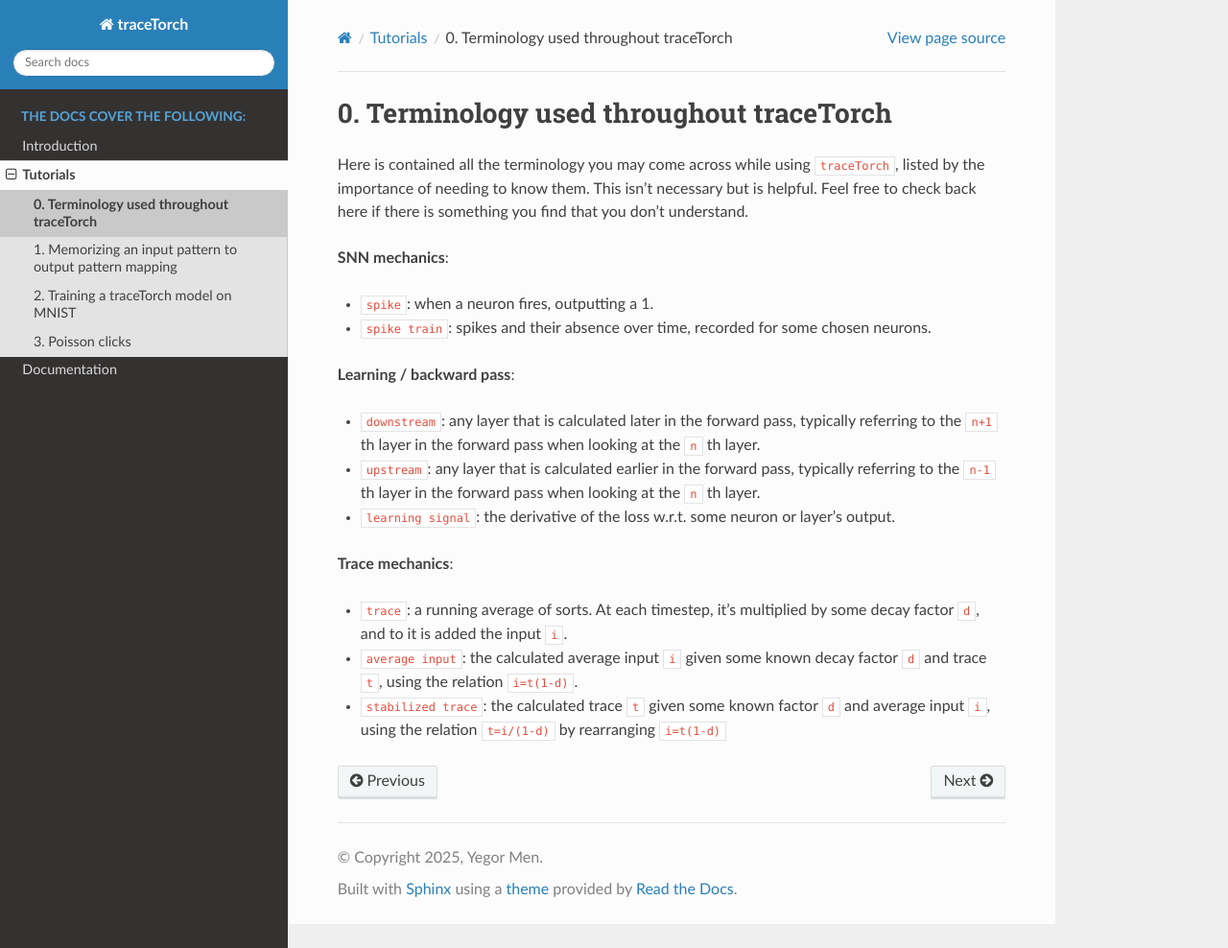
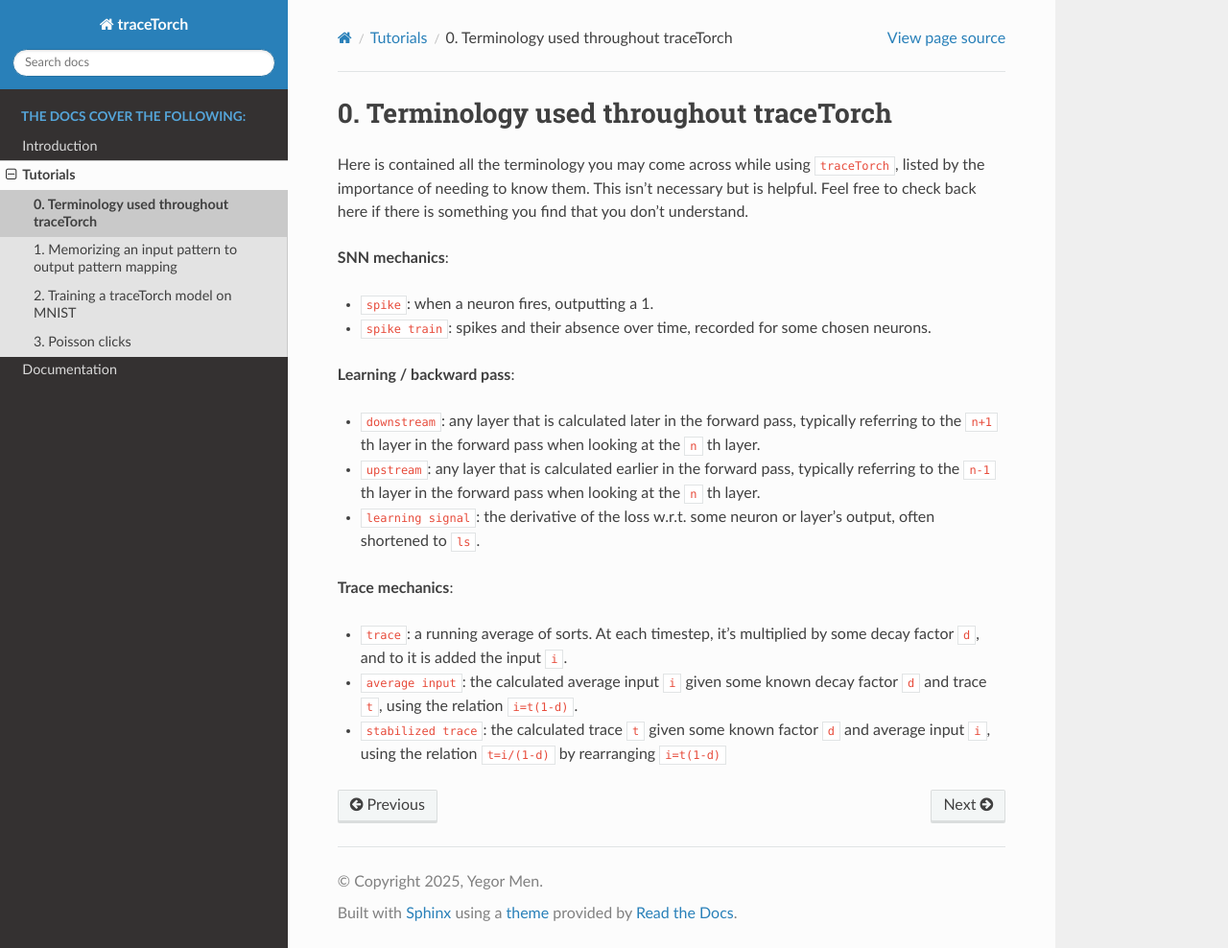
Before and after one commit to Yegor-men/tracetorch, a Sphinx documentation site: the page built from docs/source/tutorials/T0_terminology.rst, in a window 1280 px wide and 988 px high. Shown: the whole window at 96% size. Built offline with Sphinx 7.4.7 and the Read the Docs theme 3.1.0, drawn with Linux system fonts in a browser that asks for light colours.

Commit message:
learning signal is also called ls

```diff
--- a/docs/source/tutorials/T0_terminology.rst
+++ b/docs/source/tutorials/T0_terminology.rst
@@ -16,7 +16,7 @@ that you don't understand.
   the forward pass when looking at the ``n`` th layer.
 - ``upstream``: any layer that is calculated earlier in the forward pass, typically referring to the ``n-1`` th layer in
   the forward pass when looking at the ``n`` th layer.
-- ``learning signal``: the derivative of the loss w.r.t. some neuron or layer's output.
+- ``learning signal``: the derivative of the loss w.r.t. some neuron or layer's output, often shortened to ``ls``.
 
 **Trace mechanics**:
 
```
